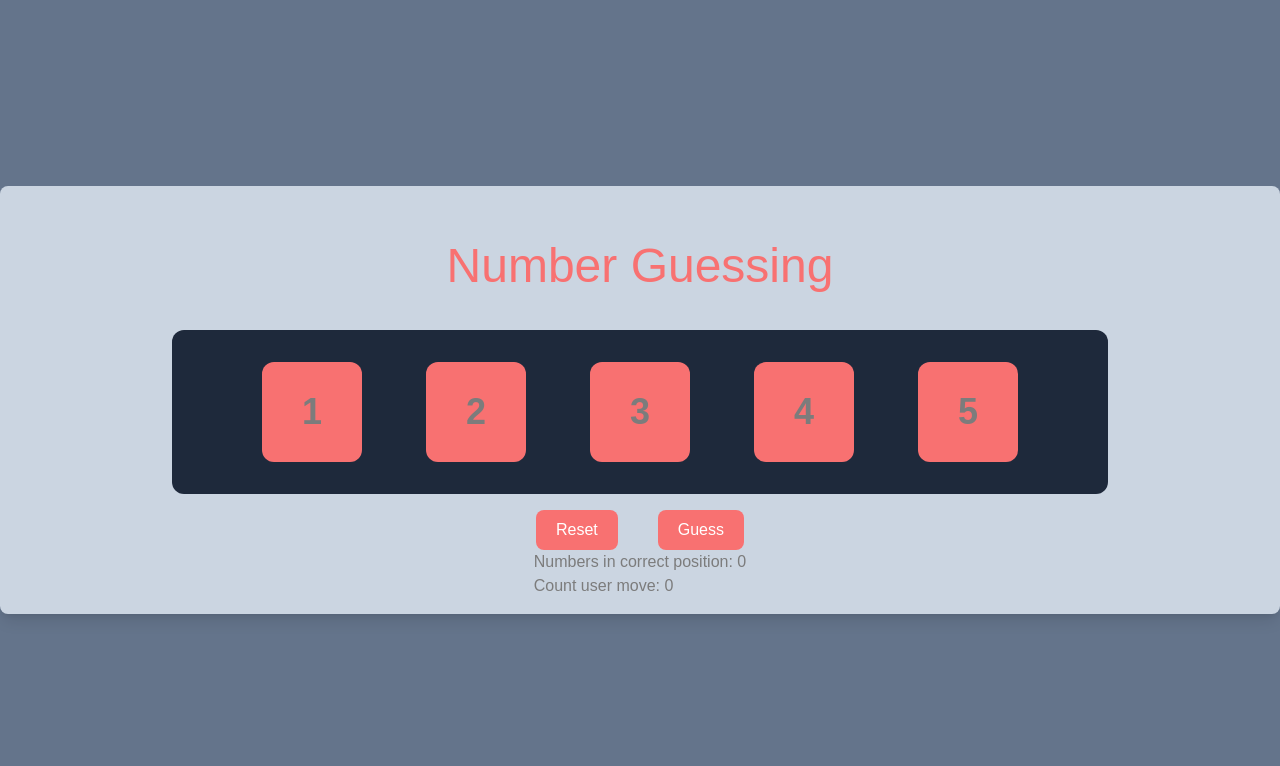
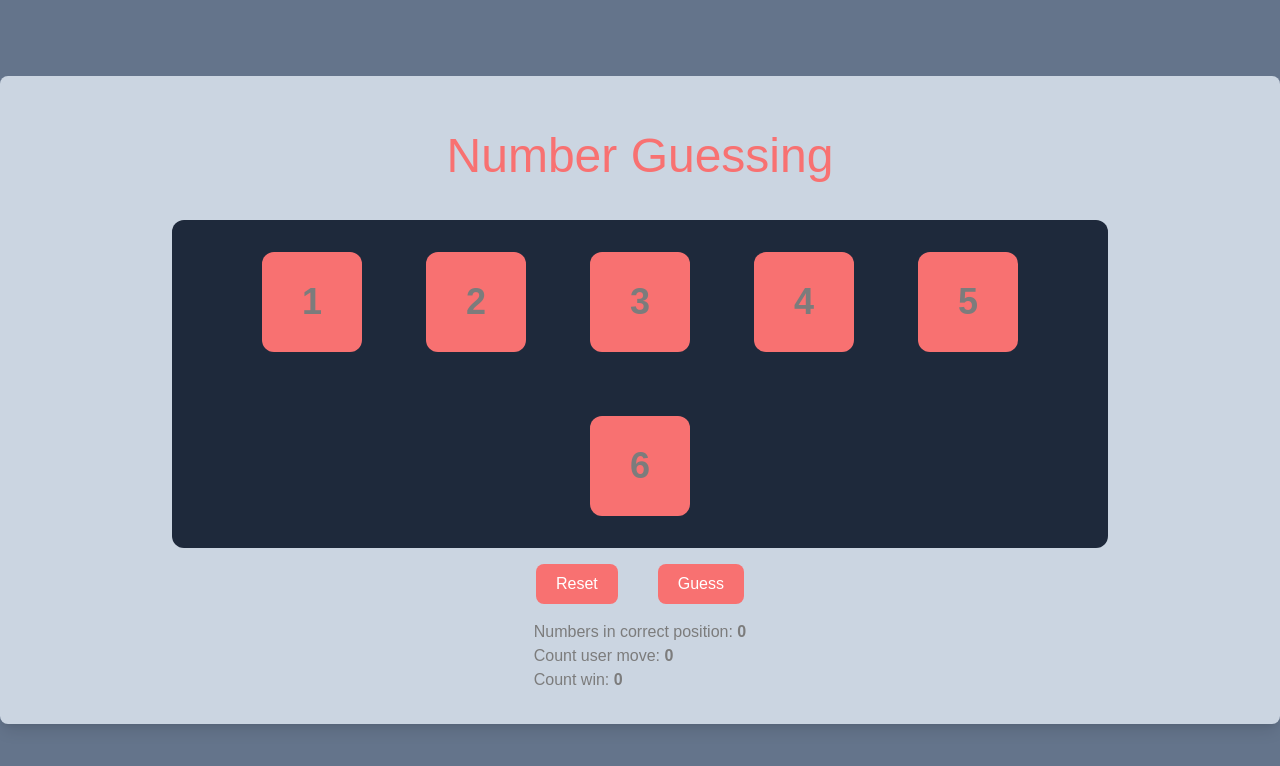
Before and after one commit to TRI-HM/my_website.dev, a Next.js app: page /number-guessing in a window 1280 px wide. Shown: the top 766 px of the page. Built offline with nearby package versions, Linux system fonts and the light colour scheme.

Commit message:
feat: add popup component and update number guessing game logic

```diff
--- /dev/null
+++ b/app/(tools)/number-guessing/components/Popup.tsx
@@ -0,0 +1,46 @@
+import React from "react";
+
+interface PopupProps {
+  isOpen: boolean;
+  onClose: () => void;
+  onConfirm: () => void;
+  message: string;
+  onlyConfirm?: {
+    status: boolean;
+    buttonContent: string;
+  };
+}
+
+const Popup: React.FC<PopupProps> = ({
+  isOpen,
+  onClose,
+  onConfirm,
+  message,
+  onlyConfirm,
+}) => {
+  if (!isOpen) return null;
+
+  return (
+    <div className="fixed inset-0 bg-black/70 bg-opacity-50 flex items-center justify-center">
+      <div className="bg-white p-6 rounded-lg shadow-lg">
+        <p className="text-lg mb-4">{message}</p>
+        <div className="flex gap-4 justify-center">
+          <button
+            onClick={onConfirm}
+            className="px-4 py-2 bg-green-500 text-white rounded hover:bg-green-600">
+            {onlyConfirm?.status ? onlyConfirm.buttonContent : "Yes"}
+          </button>
+          {onlyConfirm?.status ? null : (
+            <button
+              onClick={onClose}
+              className="px-4 py-2 bg-red-500 text-white rounded hover:bg-red-600">
+              No
+            </button>
+          )}
+        </div>
+      </div>
+    </div>
+  );
+};
+
+export default Popup;
--- a/app/(tools)/number-guessing/page.tsx
+++ b/app/(tools)/number-guessing/page.tsx
@@ -4,6 +4,7 @@ import { useDrag, useDrop, DndProvider } from "react-dnd";
 import { HTML5Backend } from "react-dnd-html5-backend";
 import Card from "@/app/components/numberGuessing/Card";
 import Button from "./components/Button";
+import Popup from "./components/Popup";
 
 interface CardItemProps {
   number: number;
@@ -60,10 +61,14 @@ const CardItem: React.FC<CardItemProps> = ({ number, index, moveCard }) => {
 };
 
 const NumberGuessing = () => {
-  const [targetNumber, setTargetNumber] = useState<number[]>([1, 3, 2, 4, 5]);
-  const [cards, setCards] = useState<number[]>([1, 2, 3, 4, 5]);
+  const [targetNumber, setTargetNumber] = useState<number[]>([
+    1, 3, 2, 4, 5, 6,
+  ]);
+  const [cards, setCards] = useState<number[]>([1, 2, 3, 4, 5, 6]);
   const [correctPositions, setCorrectPositions] = useState(0);
   const [moveCount, setMoveCount] = useState(0);
+  const [popupWin, setPopupWin] = useState(false);
+  const [countWin, setCountWin] = useState(0);
 
   const moveCard = (dragIndex: number, hoverIndex: number) => {
     const updatedCards = [...cards];
@@ -84,12 +89,14 @@ const NumberGuessing = () => {
     setCorrectPositions(correctCount);
 
     if (cards.join(" ") === targetNumber.join(" ")) {
-      alert("You win!");
+      setCountWin(countWin + 1);
+      setPopupWin(true);
     }
   };
 
   const handleReset = () => {
-    setCards([1, 2, 3, 4, 5]);
+    setPopupWin(false);
+    setCards([1, 2, 3, 4, 5, 6]);
     setCorrectPositions(0);
     setMoveCount(0);
     // Set random a new target
@@ -117,12 +124,26 @@ const NumberGuessing = () => {
             <Button handleOnClick={handleReset} content="Reset" />
             <Button handleOnClick={handleGuess} content="Guess" />
           </div>
-          <div>
-            <p>Numbers in correct position: {correctPositions}</p>
+          <div className="m-4">
+            <p>
+              Numbers in correct position: <b>{correctPositions}</b>
+            </p>
             {/* <p>Target: {targetNumber.join(" ")}</p> */}
-            <p>Count user move: {moveCount}</p>
+            <p>
+              Count user move: <b>{moveCount}</b>
+            </p>
+            <p>
+              Count win: <b>{countWin}</b>
+            </p>
           </div>
         </div>
+        <Popup
+          isOpen={popupWin}
+          onlyConfirm={{ status: true, buttonContent: "OK" }}
+          message={"Chúc mừng bạn đã chiến thắng!"}
+          onClose={handleReset}
+          onConfirm={handleReset}
+        />
       </div>
     </DndProvider>
   );
```
